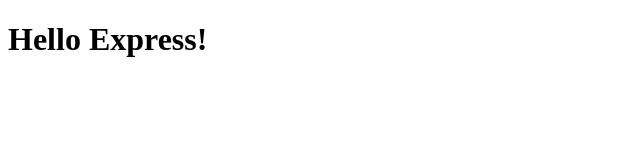
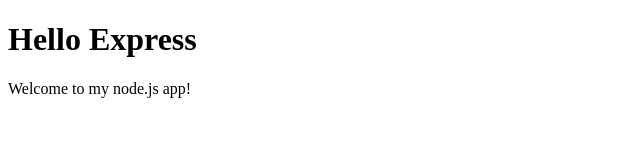
Before and after one commit to medev30/web-server, a website: page public/index.html in a window 1280 px wide. Shown: the whole page, without its empty margins (0-640 px from the left). Drawn offline with Linux system fonts and the light colour scheme.

Commit message:
Modified index.html

```diff
--- a/public/index.html
+++ b/public/index.html
@@ -5,7 +5,8 @@
         <title>My App</title>
     </head>
     <body>
-        <h1>Hello Express!</h1>
+        <h1>Hello Express</h1>
+        <p>Welcome to my node.js app!</p>
 
     </body>
 </html>
```
